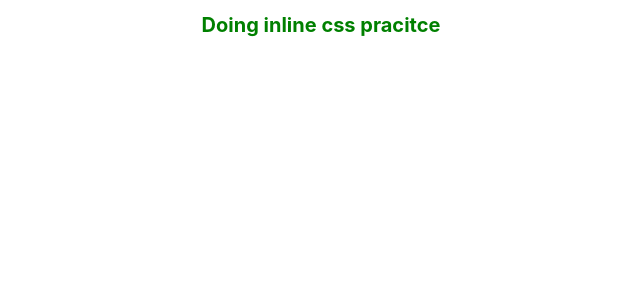
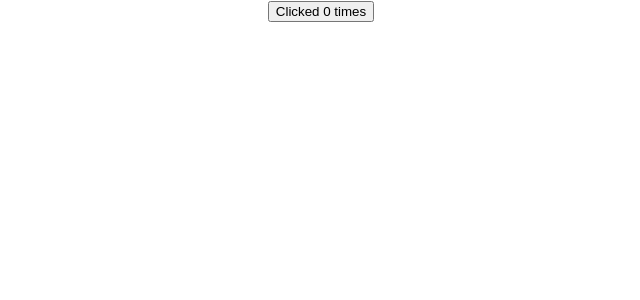
Before and after one commit to tanishk15sharma/basics, a React (Create React App) app: page / in a window 1280 px wide. Shown: the top 300 px of the page, without its empty margins (319-959 px from the left). Built offline with nearby package versions, Linux system fonts and the light colour scheme.

Commit message:
highOrder components

```diff
--- a/src/App.js
+++ b/src/App.js
@@ -5,12 +5,14 @@
 // import NamelistIndex from "./components/Indexkey";
 // import Btnclick from "./components/clickevent";
 // import StyleSheet from "./components/stylesheet";
-import Inline from "./components/inline";
+import ClickCounter from "./components/clickCounter";
+// import Inline from "./components/inline";
 function App() {
   return (
     <div className="App">
       {/* <StyleSheet primary={true} /> */}
-      <Inline />
+      <ClickCounter />
+      {/* <Inline */}
       {/* <NamelistIndex /> */}
       {/* <NameList /> */}
       {/* <Btnclick /> */}
--- /dev/null
+++ b/src/components/clickCounter.js
@@ -0,0 +1,25 @@
+import React, { Component } from "react";
+
+class ClickCounter extends Component {
+  constructor(props) {
+    super(props);
+
+    this.state = {
+      count: 0,
+    };
+  }
+  incrementCount = () => {
+    this.setState((previousState) => {
+      return { count: previousState.count + 1 };
+    });
+  };
+
+  render() {
+    const { count } = this.state;
+    return (
+      <button onClick={this.incrementCount}>Clicked {count} times </button>
+    );
+  }
+}
+
+export default ClickCounter;
```
